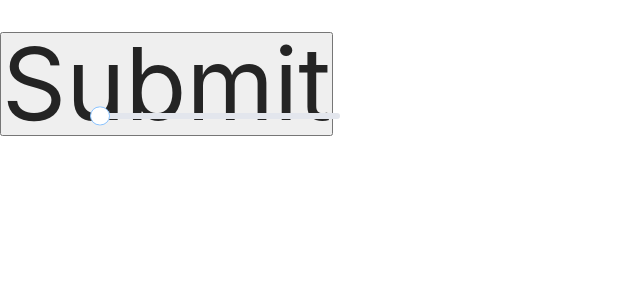
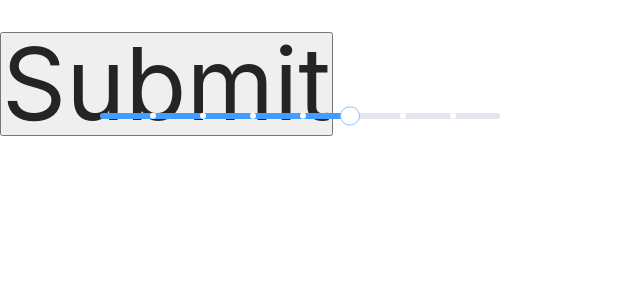
Before and after one commit to lzt-T/carpediemUi, a Vue app: page / in a window 1280 px wide. Shown: the top 300 px of the page, without its empty margins (0-640 px from the left). Built offline with nearby package versions, Linux system fonts and the light colour scheme.

Commit message:
feat: 滑块组件完成

```diff
--- a/examples/App.vue
+++ b/examples/App.vue
@@ -4,11 +4,12 @@
       class="suu"
       v-model="data"
       :disabled="false"
-      :step="2"
       :height="32"
-      :width="240"
-      showStops="true"
-      :marks="{ 0: 32, 23: 90 }"
+      :width="400"
+      :step="8"
+      :showStops="true"
+      :max="100"
+      @change="onChange"
     ></cd-slider>
     <form method="post" action="http://127.0.0.1:3000/su">
       <input type="submit" />
@@ -22,8 +23,11 @@ import { ref, onMounted, getCurrentInstance, watch, reactive } from "vue";
 export default {
   name: "App",
   setup() {
-    let data = ref(2);
-
+    let data = ref(60);
+    // setInterval(() => {
+    //   data.value += 2;
+    //   console.log(data.value);
+    // }, 400);
     watch(data, (newval, oldval) => {
       console.log(newval);
     });
--- a/packages/slider/src/slider.vue
+++ b/packages/slider/src/slider.vue
@@ -1,5 +1,6 @@
 <template>
   <div
+    @mousedown="setScore($event)"
     :class="{ 'cd-slider-frame': true }"
     ref="sliderBox"
     @selectstart.prevent
@@ -18,6 +19,25 @@
       ></div>
     </div>
     <div :class="{ 'cd-slider-right': true }"></div>
+    <div
+      v-show="
+        (showStops && marks === undefined) || (marks && Object(marks)[ind])
+      "
+      v-for="(data, ind) in maxData / stepData - 1"
+      :key="ind"
+      class="node"
+      :ref="everyNode"
+    ></div>
+    <div v-show="showStops && marks !== undefined" class="cd-slider-mark-frame">
+      <div
+        v-for="(data, ind) in Object.keys(Object(marks)).length"
+        :key="ind"
+        :ref="everySign"
+        class="cd-slider-mark"
+      >
+        {{ marks[data - 1] }}
+      </div>
+    </div>
   </div>
 </template>
 
@@ -29,7 +49,7 @@ export default defineComponent({
     cdIcon,
   },
   name: "cd-slider",
-  emits: ["update:modelValue"],
+  emits: ["update:modelValue", "change"],
   props: {
     modelValue: {
       type: Number,
@@ -47,15 +67,42 @@ export default defineComponent({
       type: Boolean,
       defult: false,
     },
+    step: {
+      type: Number,
+    },
+    max: {
+      type: Number,
+      default: 100,
+    },
+    showStops: {
+      type: Boolean,
+      default: false,
+    },
+    marks: {
+      type: Object,
+    },
   },
   setup(props, context) {
     let sliderBox = ref();
     let sliderBlock = ref();
-    // 距离页面最左边的距离
-    let pageDistance = ref();
-    onMounted(() => {
-      pageDistance.value = getLeft(sliderBox.value);
-    });
+    let stepData = ref();
+    let stepWidth = ref();
+    let maxData = ref(0);
+    let nodes: any = ref([]);
+    const everyNode = (el: any) => {
+      nodes.value.push(el);
+    };
+    let sign: any = ref([]);
+    const everySign = (el: any) => {
+      sign.value.push(el);
+    };
+    // 执行事件
+    function executeChange() {
+      context.emit("change", score.value);
+    }
+    function setmodelValue() {
+      context.emit("update:modelValue", score.value);
+    }
     //   设置大小
     let heightData = ref();
     let widthData = ref();
@@ -72,6 +119,61 @@ export default defineComponent({
         heightData.value = 24;
       }
     }
+
+    // 距离页面最左边的距离
+    let pageLeftDistance = ref();
+    // 设置最大显示数值
+    setMaxData();
+    function setMaxData() {
+      if (props.max >= 1) {
+        maxData.value = props.max;
+      } else {
+        maxData.value = 1;
+      }
+    }
+
+    // 设置步长
+    setStep();
+    function setStep() {
+      if (props.step !== undefined) {
+        if (props.step >= 1 && props.step <= maxData.value) {
+          stepData.value = maxData.value / props.step;
+          stepWidth.value = widthData.value / props.step;
+        } else {
+          if (props.step < 1) {
+            stepData.value = maxData.value;
+            stepWidth.value = widthData.value;
+          }
+          if (props.step > maxData.value) {
+            stepData.value = 1;
+            stepWidth.value = widthData.value / maxData.value;
+          }
+        }
+      } else {
+        stepData.value = 1;
+        stepWidth.value = widthData.value / maxData.value;
+      }
+    }
+    // 设置结点位置
+    function setNodesLocation() {
+      nodes.value.forEach((val: any, ind: number) => {
+        val.style.left = (ind + 1) * stepWidth.value + "px";
+      });
+    }
+    // 设置标记的位置
+    function setMarkLocation() {
+      sign.value.forEach((val: any, ind: number) => {
+        if (Object(props.marks)[ind] !== undefined) {
+          val.style.left = (ind + 1) * stepWidth.value + 3 + "px";
+        }
+      });
+    }
+    onMounted(() => {
+      setNodesLocation();
+      setMarkLocation();
+      pageLeftDistance.value = getLeft(sliderBox.value);
+    });
+
     // 是否触摸
     let isHover = ref(false);
     let isExceed = ref(false);
@@ -84,53 +186,62 @@ export default defineComponent({
       }
     }
     let score: any = ref(0);
-    let startX = ref();
+    let startX = ref(0);
     let startY = ref();
     let isMove = ref(false);
     // 每次移动的距离
-    let displacementDistance = ref(0);
+    let movingDistance = ref(0);
     // 滑块停的位置距离刻度为0的距离
-    let restingPosition = ref(0);
-    // 获取元素在page中的位置
+    let initialPointDistance = ref(0);
+    // 求到页面最左边的距离
     function getLeft(e: any) {
       let offset = e.offsetLeft;
       if (e.offsetParent != null) offset += getLeft(e.offsetParent);
       return offset;
     }
+    // 鼠标在滑块上按下
     function onMousedown(e: any) {
+      e.stopPropagation();
       isExceed.value = false;
       isMove.value = true;
       startY.value = e.pageY;
       startX.value = e.pageX;
-      displacementDistance.value = 0;
-      restingPosition.value = e.pageX - pageDistance.value;
+      movingDistance.value = 0;
+      initialPointDistance.value = e.pageX - pageLeftDistance.value;
+      if (initialPointDistance.value <= 0) {
+        initialPointDistance.value = 0;
+      }
+      if (initialPointDistance.value >= widthData.value) {
+        initialPointDistance.value = widthData.value;
+      }
     }
+    // 鼠标移动
     document.addEventListener("mousemove", (e) => {
       if (isMove.value) {
-        displacementDistance.value = e.pageX - startX.value;
+        movingDistance.value = e.pageX - startX.value;
         if (Math.abs(e.pageY - startY.value) >= heightData.value * 0.35) {
           isExceed.value = true;
         }
         if (
-          restingPosition.value + e.pageX - startX.value >= 0 &&
-          restingPosition.value + e.pageX - startX.value <= widthData.value
+          initialPointDistance.value + e.pageX - startX.value >= 0 &&
+          initialPointDistance.value + e.pageX - startX.value <= widthData.value
         ) {
-          displacementDistance.value = e.pageX - startX.value;
+          movingDistance.value = e.pageX - startX.value;
         } else {
-          if (restingPosition.value + e.pageX - startX.value < 0) {
-            displacementDistance.value = -restingPosition.value;
+          if (initialPointDistance.value + e.pageX - startX.value < 0) {
+            movingDistance.value = -initialPointDistance.value;
             isExceed.value = true;
           } else if (
-            restingPosition.value + e.pageX - startX.value >
+            initialPointDistance.value + e.pageX - startX.value >
             widthData.value
           ) {
-            displacementDistance.value =
-              widthData.value - restingPosition.value;
+            movingDistance.value = widthData.value - initialPointDistance.value;
             isExceed.value = true;
           }
         }
       }
     });
+    // 鼠标松开
     document.addEventListener("mouseup", (e) => {
       if (isMove.value) {
         isMove.value = false;
@@ -138,20 +249,41 @@ export default defineComponent({
       if (isExceed.value) {
         isHover.value = false;
       }
+      executeChange();
+      setmodelValue();
     });
+    function setScore(e: any) {
+      isHover.value = true;
+      initialPointDistance.value = e.pageX - pageLeftDistance.value;
+      movingDistance.value = 0;
+    }
     watchEffect(() => {
-      score.value = Math.floor(
-        ((restingPosition.value + displacementDistance.value) /
-          widthData.value) *
-          100
-      );
+      score.value =
+        Math.round(
+          (((initialPointDistance.value + movingDistance.value) /
+            widthData.value) *
+            maxData.value) /
+            stepData.value
+        ) * stepData.value;
     });
     watch(
       () => {
         return props.modelValue;
       },
       (newval, oldval) => {
-        score.value = newval;
+        if (Number(newval) > 0 && Number(newval) < maxData.value) {
+          score.value = newval;
+        } else {
+          if (Number(newval) <= 0) {
+            score.value = 0;
+          }
+          if (Number(newval) >= maxData.value) {
+            score.value = maxData.value;
+          }
+        }
+        initialPointDistance.value =
+          (score.value / maxData.value) * widthData.value;
+        movingDistance.value = 0;
       },
       { immediate: true }
     );
@@ -165,8 +297,14 @@ export default defineComponent({
       onMousedown,
       sliderBox,
       sliderBlock,
-      displacementDistance,
-      restingPosition,
+      movingDistance,
+      initialPointDistance,
+      setScore,
+      maxData,
+      stepData,
+      stepWidth,
+      everyNode,
+      everySign,
     };
   },
 });
@@ -190,16 +328,18 @@ export default defineComponent({
 }
 .cd-slider-block-frame {
   position: absolute;
+  left: 0;
   height: v-bind(heightData + "px");
   width: v-bind(heightData * 0.6 + "px");
   margin-left: v-bind(
-    displacementDistance + restingPosition-heightData * 0.3 + "px"
+    "Math.round((movingDistance + initialPointDistance)/stepWidth) *stepWidth-heightData * 0.3+'px'"
   );
 }
 .cd-slider-block-score {
   position: absolute;
   top: -36px;
-  left: -50%;
+  left: 50%;
+  transform: translateX(-50%);
   font-size: 12px;
   text-align: center;
   line-height: 30px;
@@ -234,11 +374,38 @@ export default defineComponent({
   width: v-bind(heightData * 0.7 + "px");
 }
 .cd-slider-right {
-  flex: v-bind(100-score);
+  flex: v-bind(maxData-score);
   height: v-bind(heightData/5 + "px");
   width: v-bind(widthData + "px");
   border-top-right-radius: 5px;
   border-bottom-right-radius: 5px;
   background-color: #e3e6ed;
 }
+.node {
+  position: absolute;
+  top: 50%;
+  transform: translateY(-50%);
+  height: v-bind(heightData/5 + "px");
+  width: v-bind(heightData/5 + "px");
+  border-radius: 50%;
+  background-color: white;
+}
+.cd-slider-mark-frame {
+  position: absolute;
+  top: 50%;
+  left: 0;
+  transform: translateY(-50%);
+  height: v-bind(heightData/5 + "px");
+  width: v-bind(widthData + "px");
+}
+.cd-slider-mark {
+  position: absolute;
+  z-index: 0;
+  top: v-bind(heightData/4 + 5 + "px");
+  transform: translateX(-50%);
+  height: v-bind(heightData/5 + "px");
+  line-height: v-bind(heightData/3 + "px");
+  font-size: 13px;
+  color: #909399;
+}
 </style>
```
